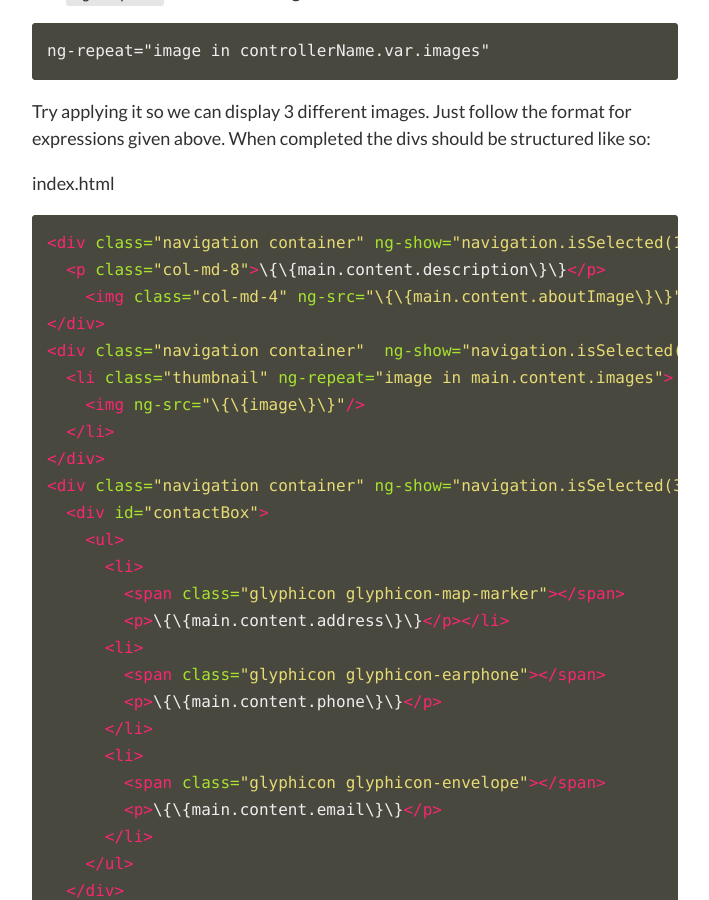
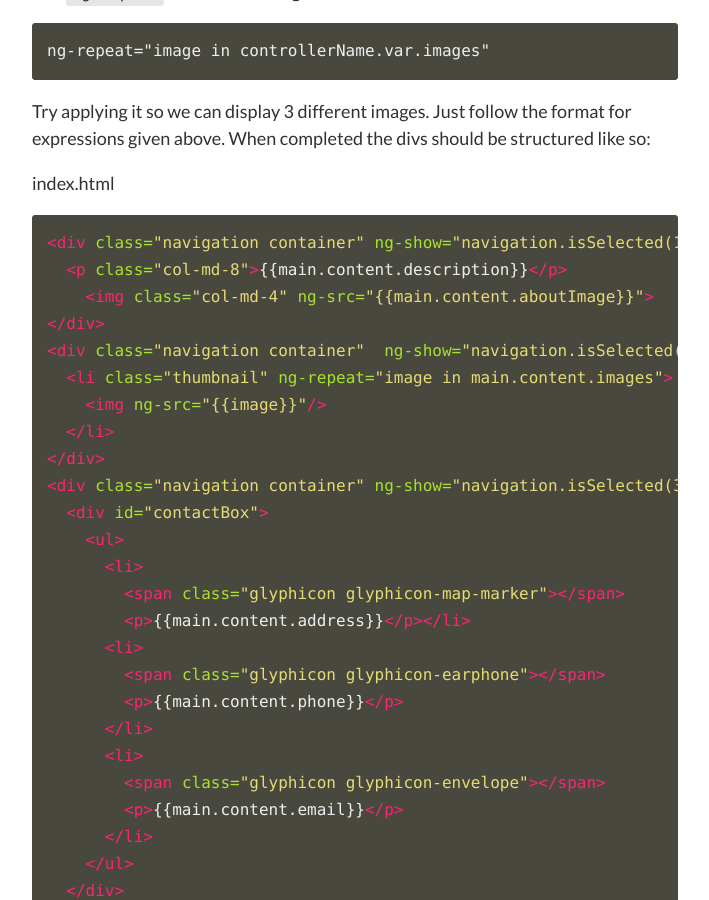
Before and after one commit to ScottyLabs/wdw, a Jekyll site: the page built from angular/lab.md, in a window 1280 px wide and 900 px high, scrolled down 10907 px. Shown: the whole window, without its empty margins (285-994 px from the left). Built offline with Jekyll 4.4.1, drawn with Linux system fonts in a browser that asks for light colours; nearby versions of some CDN libraries; some of the changed text lies outside the part shown.

Commit message:
Correctly handle angular code

````diff
--- a/angular/lab.md
+++ b/angular/lab.md
@@ -3,6 +3,8 @@ layout: guide
 title: "Angular.js Lab"
 subject: angular
 ---
+
+{% raw %}
 
 # Interactive Lab: Angular Portfolio Website
 
@@ -256,7 +258,7 @@ index.html
 
 ```html
 <section ng-controller="tabController as navigation">
-  <h1>\{\{main.content.name\}\}</h1>
+  <h1>{{main.content.name}}</h1>
   <ul class="nav nav-pills">
     <li ng-class="{ active: navigation.isSelected(1)}">
       <a href>About</a>
@@ -286,7 +288,7 @@ index.html
 
 ```html
 <section ng-controller="tabController as navigation">
-  <h1>\{\{main.content.name\}\}</h1>
+  <h1>{{main.content.name}}</h1>
   <ul class="nav nav-pills">
     <li ng-class="{ active: navigation.isSelected(1)}">
       <a href ng-click="navigation.selectTab(1)">About</a>
@@ -366,7 +368,7 @@ defined in our main controller.
 These specific expressions will follow the format:
 
 ```js
-\{\{controllerName.variable.jsonDefinedName\}\}
+{{controllerName.variable.jsonDefinedName}}
 ```
 
 The JSON defined variable name refers to the elements that are before the colon
@@ -397,8 +399,8 @@ index.html
 
 ```html
 <div class="navigation container" ng-show="navigation.isSelected(1)">
-  <p class="col-md-8">\{\{main.content.description\}\}</p>
-  <img class="col-md-4" ng-src="\{\{main.content.aboutImage\}\}">
+  <p class="col-md-8">{{main.content.description}}</p>
+  <img class="col-md-4" ng-src="{{main.content.aboutImage}}">
 </div>
 <div class="navigation container"  ng-show="navigation.isSelected(2)">
   <li class="thumbnail" >
@@ -440,12 +442,12 @@ index.html
 
 ```html
 <div class="navigation container" ng-show="navigation.isSelected(1)">
-  <p class="col-md-8">\{\{main.content.description\}\}</p>
-    <img class="col-md-4" ng-src="\{\{main.content.aboutImage\}\}">
+  <p class="col-md-8">{{main.content.description}}</p>
+    <img class="col-md-4" ng-src="{{main.content.aboutImage}}">
 </div>
 <div class="navigation container"  ng-show="navigation.isSelected(2)">
   <li class="thumbnail" ng-repeat="image in main.content.images">
-    <img ng-src="\{\{image\}\}"/>
+    <img ng-src="{{image}}"/>
   </li>
 </div>
 <div class="navigation container" ng-show="navigation.isSelected(3)" >
@@ -453,14 +455,14 @@ index.html
     <ul>
       <li>
         <span class="glyphicon glyphicon-map-marker"></span>
-        <p>\{\{main.content.address\}\}</p></li>
+        <p>{{main.content.address}}</p></li>
       <li>
         <span class="glyphicon glyphicon-earphone"></span>
-        <p>\{\{main.content.phone\}\}</p>
+        <p>{{main.content.phone}}</p>
       </li>
       <li>
         <span class="glyphicon glyphicon-envelope"></span>
-        <p>\{\{main.content.email\}\}</p>
+        <p>{{main.content.email}}</p>
       </li>
     </ul>
   </div>
@@ -559,3 +561,5 @@ will be to now find a way to meaningfully access the data. You could store it in
 a database or a server. This is more of a backend issue and is beyond the scope
 of this particular course. But we have covered most of the front-end work that
 needs to happen to create your very own website.
+
+{% endraw %}
````
Also changed, not shown: other parts of angular/lab.md (+1 -1 lines).
